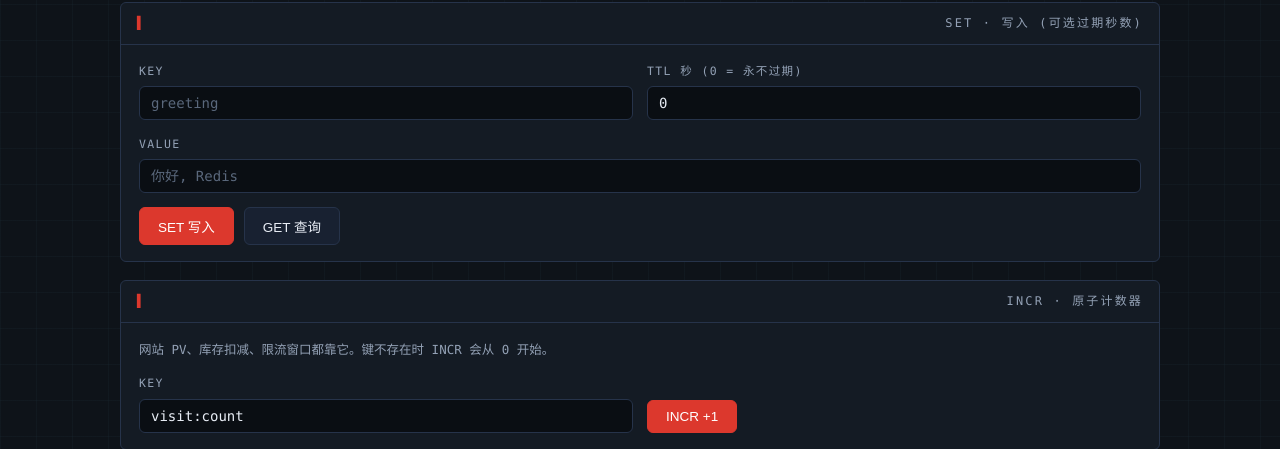
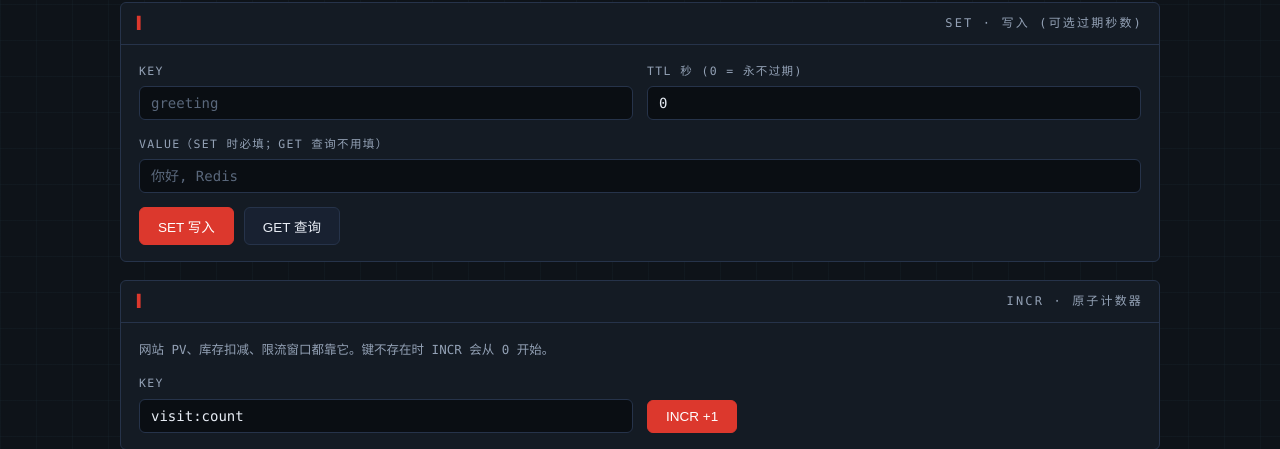
Before and after one commit to 2683260082/redis-playground, a Flask app: page /string in a window 1280 px wide. Shown: the part 212-661 px from the top of the page. Run offline with Flask 3, Linux system fonts and the light colour scheme.

Commit message:
修复字符串页 GET 查询误触发 VALUE 必填校验: GET 按钮跳过表单校验并标明只需 KEY

```diff
--- a/02-项目源码/playground/templates/string.html
+++ b/02-项目源码/playground/templates/string.html
@@ -82,12 +82,13 @@
         </div>
       </div>
       <div class="form-row">
-        <label for="s-val">VALUE</label>
+        <label for="s-val">VALUE（SET 时必填；GET 查询不用填）</label>
         <input type="text" id="s-val" name="value" placeholder="你好, Redis" required>
       </div>
       <div class="btn-row">
         <button class="btn btn-red" type="submit">SET 写入</button>
-        <button class="btn" type="submit" formaction="{{ url_for('views.string_get') }}">GET 查询</button>
+        <button class="btn" type="submit" formaction="{{ url_for('views.string_get') }}"
+                formnovalidate title="查询只需要 KEY，不用填 VALUE">GET 查询</button>
       </div>
     </form>
   </div>
```
